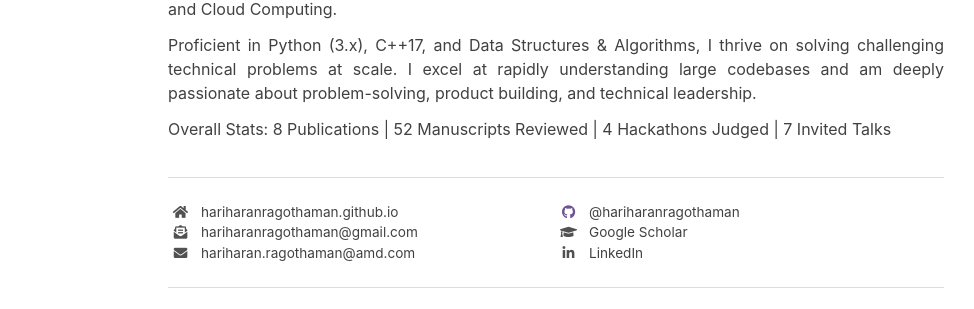
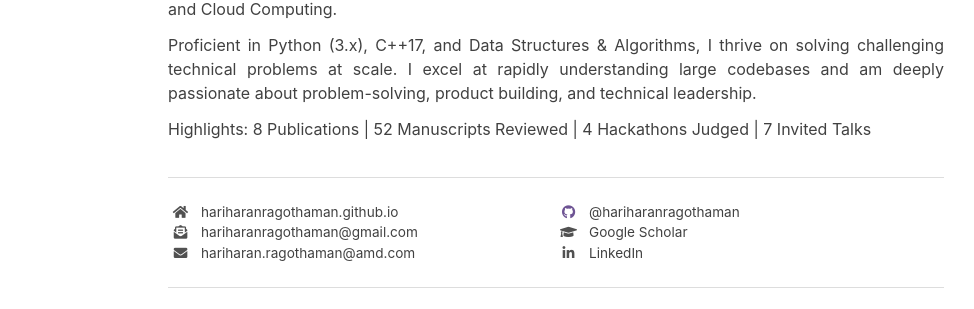
Before and after one commit to hariharanragothaman/hariharanragothaman.github.io, a Jekyll site: the page built from cv.md, in a window 1280 px wide and 900 px high. Shown: the part 191-500 px from the top of the window, without its empty margins (164-1138 px from the left). Built offline with Jekyll 4.4.1, drawn with Linux system fonts in a browser that asks for light colours; nearby versions of some CDN libraries; some web fonts are replaced.

Commit message:
Polishes and Updates

```diff
--- a/cv.md
+++ b/cv.md
@@ -21,7 +21,7 @@ jsarr:
 </p>
 
 <p>
-    Overall Stats: 8 Publications | 52  Manuscripts Reviewed | 4 Hackathons Judged | 7 Invited Talks
+    Highlights: 8 Publications | 52  Manuscripts Reviewed | 4 Hackathons Judged | 7 Invited Talks
 </p>
 
 </div>
```
